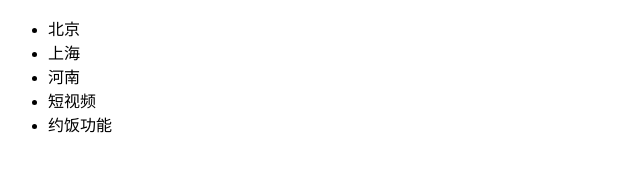
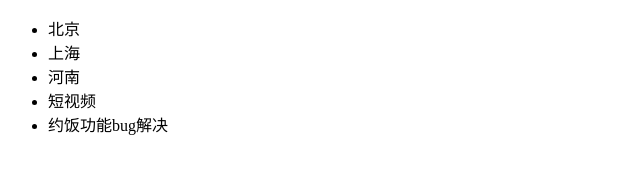
Before and after one commit to shi-sheng/cs, a plain HTML site: page index.html in a window 1280 px wide. Shown: the full height of the page, 0-640 px from the left. Drawn offline with Linux system fonts and the light colour scheme.

Commit message:
bug修复

```diff
--- a/index.html
+++ b/index.html
@@ -11,7 +11,7 @@
         <li>上海</li>
         <li>河南</li>
         <li>短视频</li>
-        <li>约饭功能</li>
+        <li>约饭功能bug解决</li>
     </ul>
 </body>
 </html>
```
